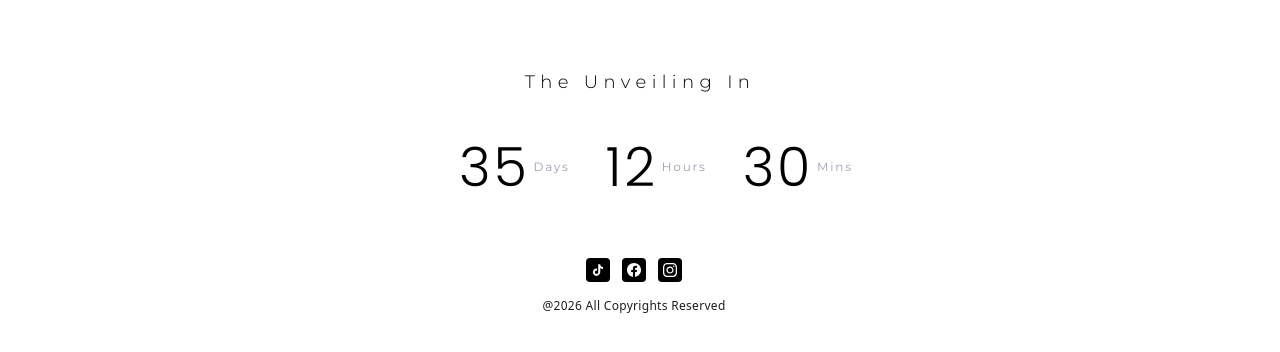
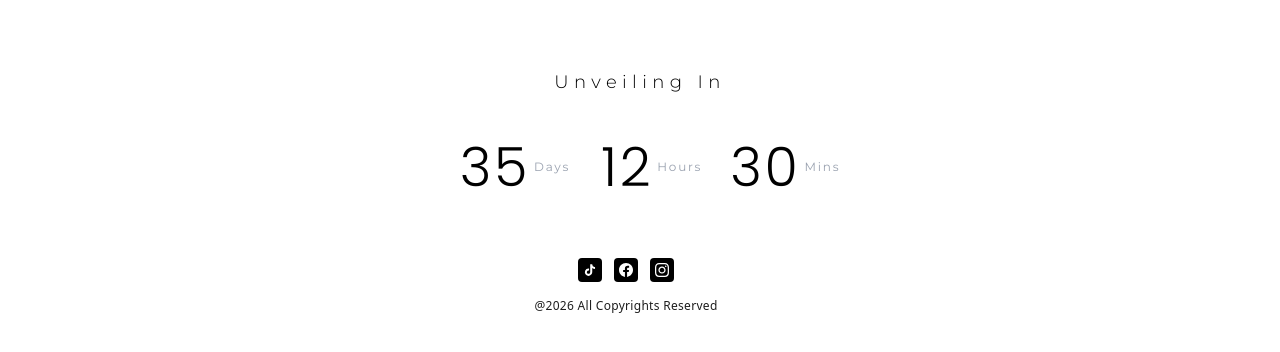
Before and after one commit to poojatayde9960/aditi, a React (Vite) app: page / in a window 1280 px wide. Shown: the part 1177-1529 px from the top of the page. Built offline with nearby package versions, Linux system fonts and the light colour scheme.

Commit message:
count ui chnages

```diff
--- a/src/pages/AditiLanding.jsx
+++ b/src/pages/AditiLanding.jsx
@@ -242,11 +242,13 @@ const AditiLanding = () => {
 
                 {/* THE UNVEILING IN */}
                 <p className="font-montserrat text-center text-[14px] md:text-lg font-light tracking-[0.25em] md:tracking-[0.3em] text-[#000000] mb-4 md:mb-6 md:mb-8">
-                    The  Unveiling In
+                    Unveiling In
                 </p>
 
                 {/* Countdown Timer */}
-                <div className="w-full flex  md:flex-row gap-3 ml-8  md:mr-0 md:gap-4 md:gap-8 items-center justify-center mb-16 mt-3 md:mb-10 md:mb-16">
+                {/* <div className="w-full flex  md:flex-row gap-3 ml-8  md:mr-0 md:gap-4 md:gap-8 items-center justify-center mb-16 mt-3 md:mb-10 md:mb-16"> */}
+                <div className="w-full ml-5 flex flex-row gap-9 md:gap-14 items-center justify-center mb-16 mt-3">
+
                     <div className="flex items-center justify-center gap-1">
                         <span className="font-poppins text-black text-[25px] md:text-[54.03px]" style={{
                             fontWeight: 300,
@@ -261,6 +263,9 @@ const AditiLanding = () => {
                         </span>
                     </div>
                     <div className="flex items-center justify-center mr-1  gap-1 pl-1">
+                        <div className="absolute left-1/2 -translate-x-[38%] pr-[1px] flex items-center gap-1">
+
+
                             <span className="font-poppins text-black text-[25px] md:text-[54.03px]" style={{
                                 fontWeight: 300,
                                 lineHeight: '100%',
@@ -269,11 +274,15 @@ const AditiLanding = () => {
                             }}>
                                 {String(timeLeft.hours).padStart(2, '0')}
                             </span>
-                        <span className="text-[10px] md:text-xs font-montserrat tracking-[0.1em] md:tracking-[0.15em] text-gray-400">
+                            <span className="text-[10px] md:text-xs font-montserrat tracking-[0.1em] md:tracking-[0.15em] text-gray-400">Hours</span>
+                        </div>
+
+                        {/* <span className="text-[10px] md:text-xs font-montserrat tracking-[0.1em] md:tracking-[0.15em] text-gray-400">
                             Hours
-                        </span>
+                        </span> */}
                     </div>
-                    <div className="flex items-center justify-center gap-1">
+                    <div className="flex items-center justify-center ml-6 md:ml-10 gap-1">
+
                         <span className="font-poppins text-black text-[25px] md:text-[54.03px]" style={{
                             fontWeight: 300,
                             lineHeight: '100%',
@@ -301,7 +310,7 @@ const AditiLanding = () => {
                     </div> */}
                 </div>
 
-                <div className='mr-3'>
+                <div className='mr-7'>
                     {/* Social Media Icons - Solid Squares */}
                     <div className="flex gap-3  items-center justify-center mb-4 ">
                         <a
```
Lines whose indentation alone changed are shown as unchanged.
